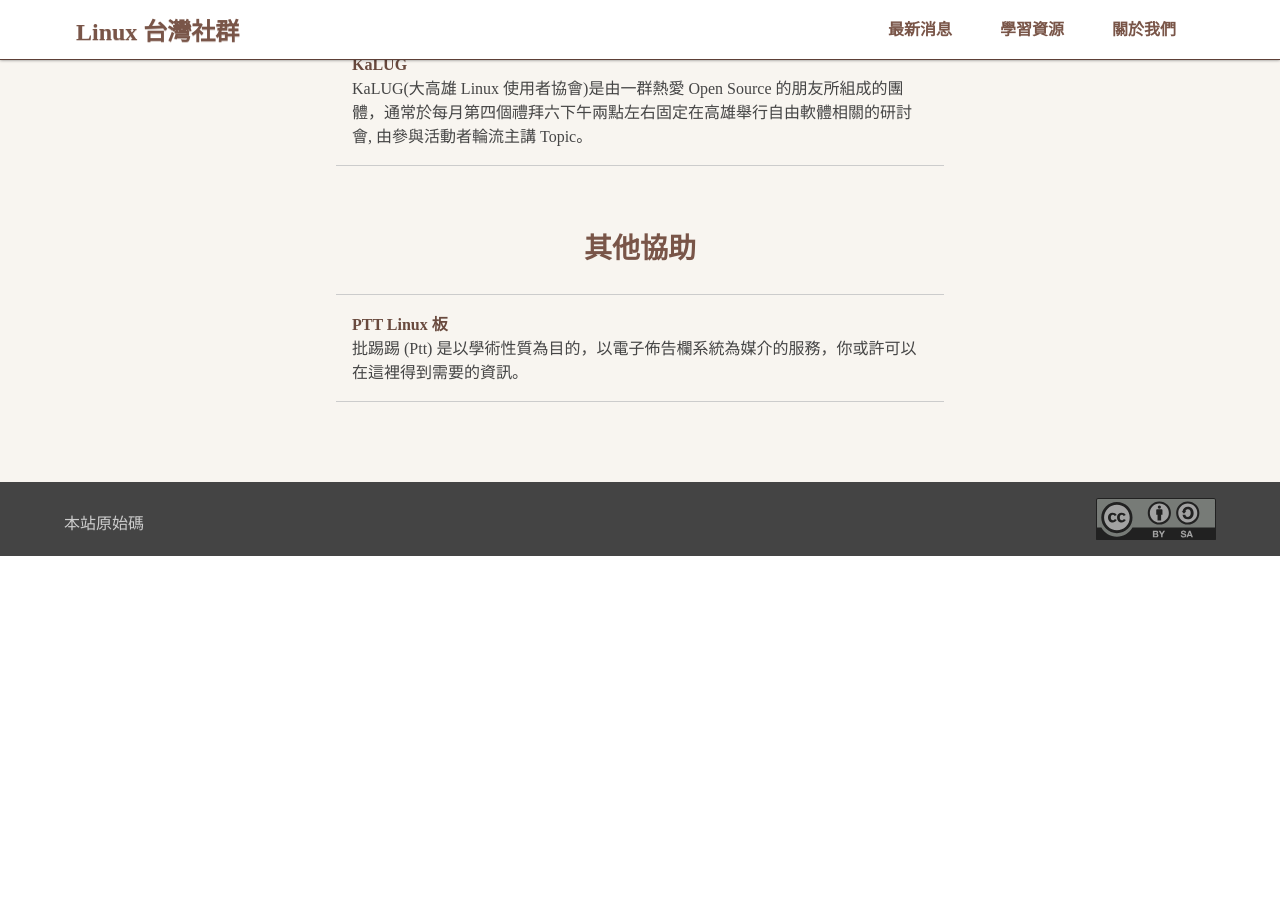
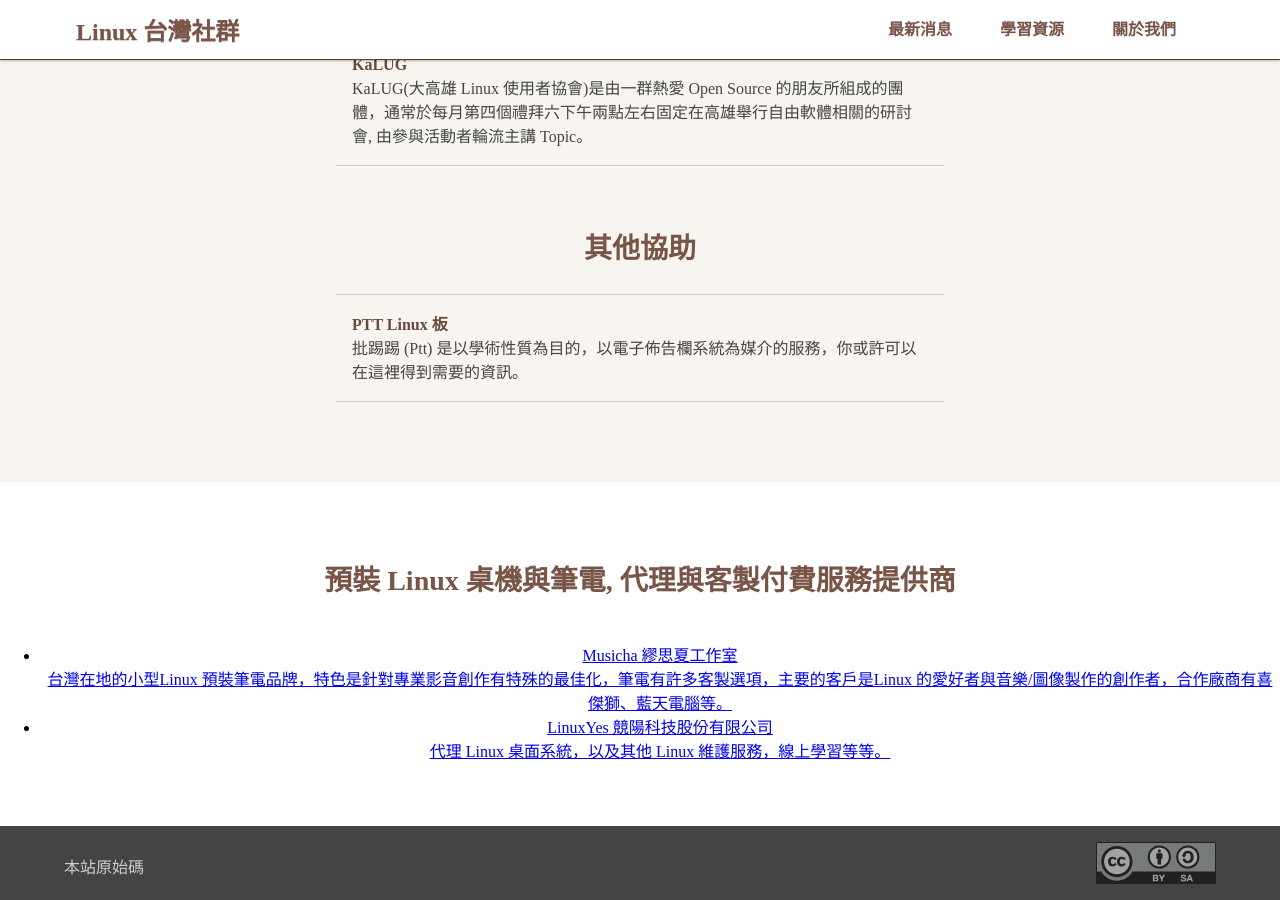
Before and after one commit to linux-taiwan/www.linux.org.tw, a Jekyll site: the page built from index.html, in a window 1280 px wide and 900 px high, scrolled down 1384 px. Built offline with Jekyll 4.4.1, drawn with Linux system fonts in a browser that asks for light colours; before the commit the page ends 1940 px from its top, so only the background shows below that.

Commit message:
add local preinstall desktop/laptop vendor links

```diff
--- a/_data/linux.json
+++ b/_data/linux.json
@@ -73,5 +73,17 @@
             "description": "批踢踢 (Ptt) 是以學術性質為目的，以電子佈告欄系統為媒介的服務，你或許可以在這裡得到需要的資訊。",
             "url": "https://www.ptt.cc/bbs/Linux/"
         }
+    ],
+    "localpaidservices": [
+        {
+            "name": "Musicha 繆思夏工作室",
+            "description": "台灣在地的小型Linux 預裝筆電品牌，特色是針對專業影音創作有特殊的最佳化，筆電有許多客製選項，主要的客戶是Linux 的愛好者與音樂/圖像製作的創作者，合作廠商有喜傑獅、藍天電腦等。",
+            "url": "https://www.musicha.tw/"
+        },
+        {
+            "name": "LinuxYes 競陽科技股份有限公司",
+            "description": "代理 Linux 桌面系統，以及其他 Linux 維護服務，線上學習等等。",
+            "url": "https://www.linuxyes.com/"
+        }
     ]
 }
--- a/index.html
+++ b/index.html
@@ -63,3 +63,18 @@
 
 	</div>
 </section>
+<section id="paidservices">
+	<h3>預裝 Linux 桌機與筆電, 代理與客製付費服務提供商</h3>
+	<div class="content">
+	<ul class="community">
+		{% for sercice in site.data.linux.localpaidservices %}
+		<li>
+			<a href="{{ sercice.url }}">
+				<span class="title">{{ sercice.name }}</span>
+				<div class="description">{{ sercice.description }}</div>
+			</a>
+		</li>
+		{% endfor %}
+	</ul>
+	</div>
+</section>
```
